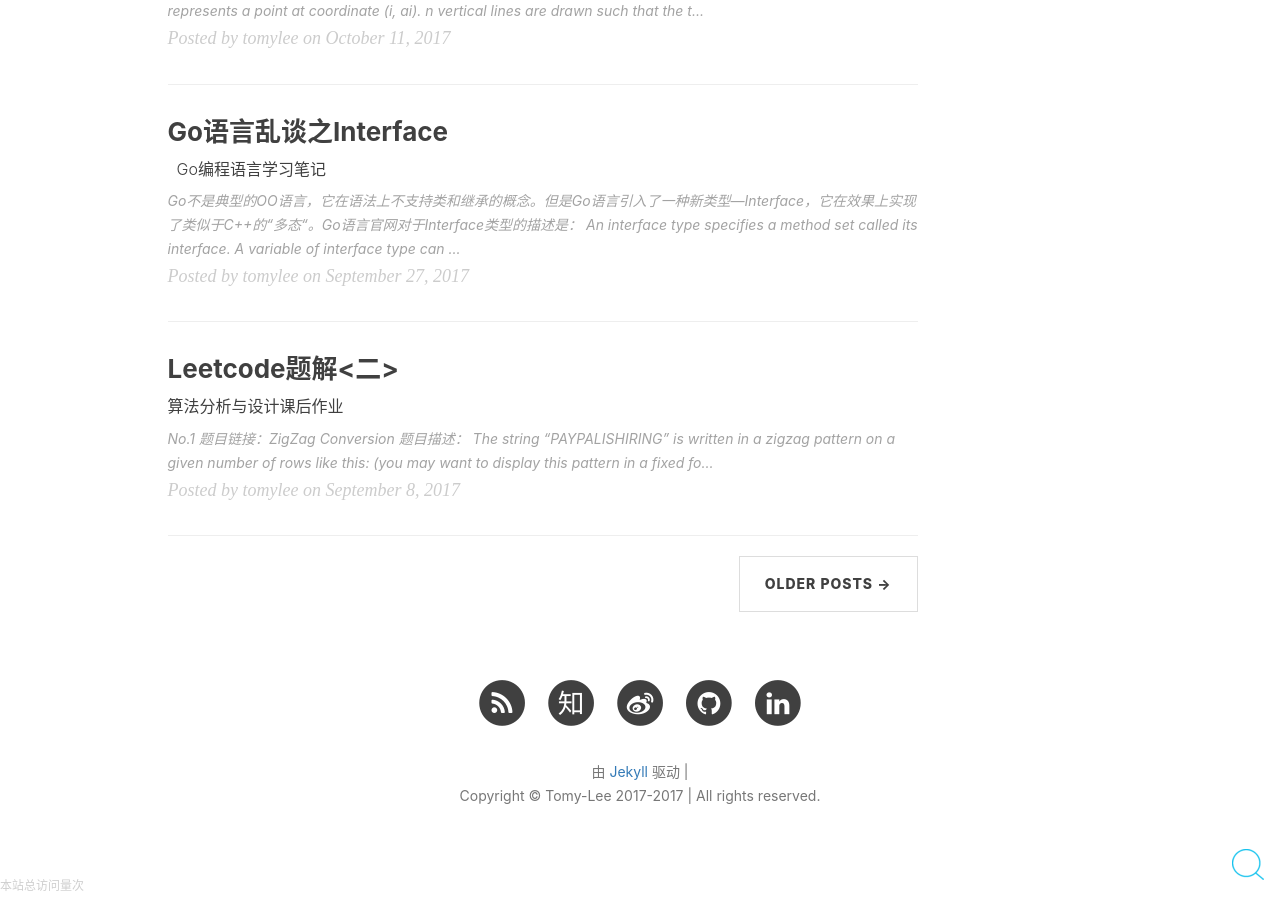
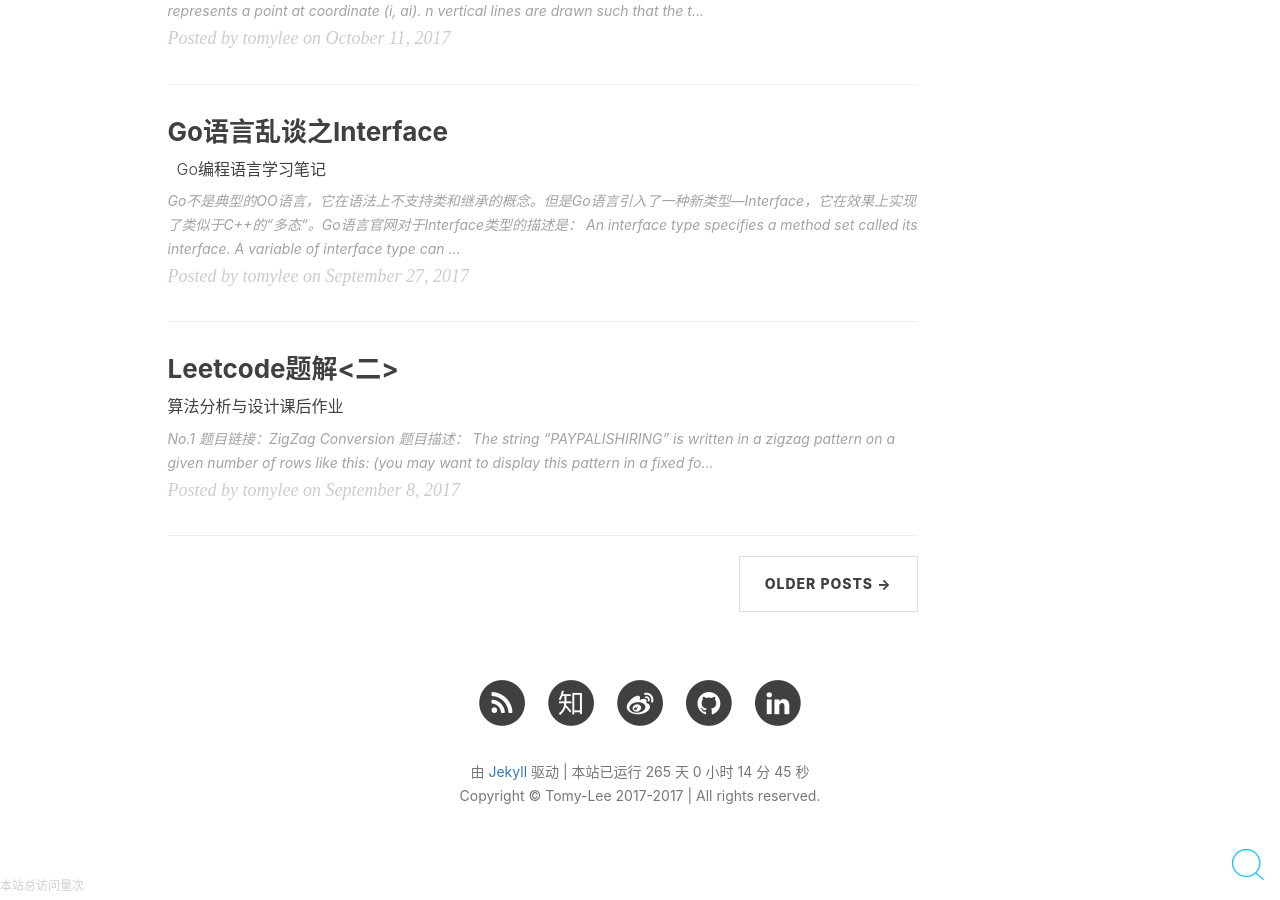
Before and after one commit to Tomy-Lee/Tomy-Lee.github.io, a Jekyll site: the page built from index.html, in a window 1280 px wide and 900 px high, scrolled down 2206 px. Built offline with Jekyll 4.4.1, drawn with Linux system fonts in a browser that asks for light colours; nearby versions of some CDN libraries; the list of posts is cut into pages by our own code; comment, search, counter and statistics services are not loaded.

Commit message:
Update footer.html

```diff
--- a/_includes/footer.html
+++ b/_includes/footer.html
@@ -96,7 +96,9 @@
                 <p class="copyright text-muted">
 
   由 <a class="theme-link" href="https://www.jekyll.com.cn/">Jekyll</a> 驱动 |
-  <script>
+
+               <span id="span_dt_dt"></span>
+                    <script>
       function show_date_time() {
         window.setTimeout("show_date_time()", 1000);
         BirthDay = new Date("3/21/2017 15:30:00");
```
